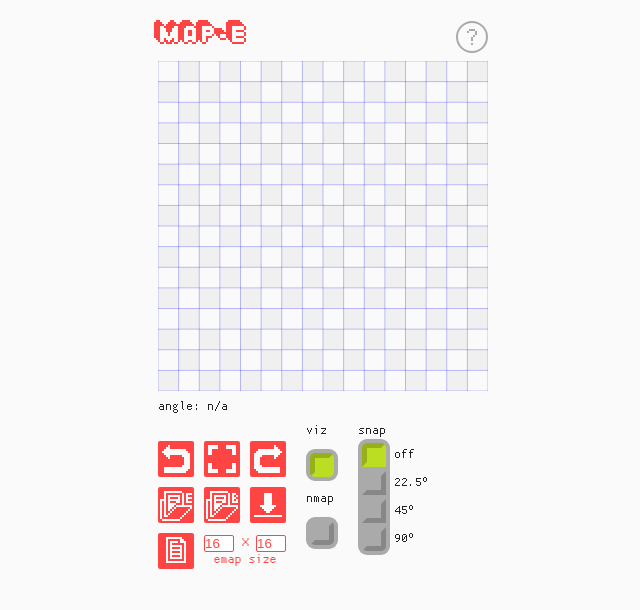
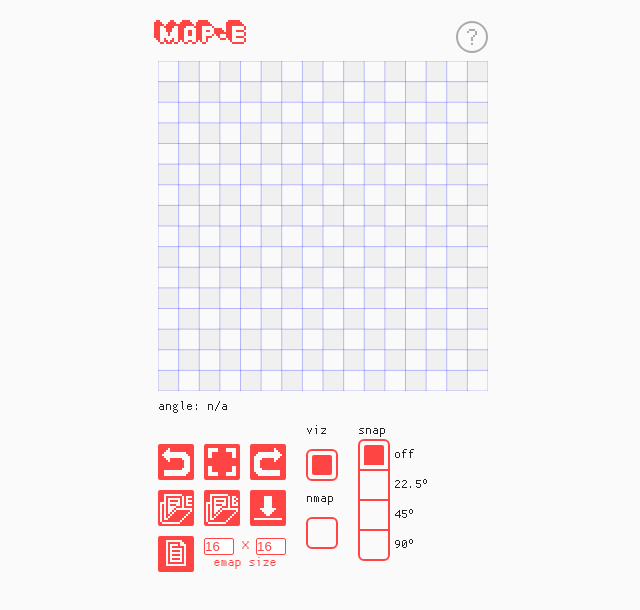
Before and after one commit to georgeolee/map-e, a React (Create React App) app: page / in a window 1280 px wide. Shown: the top 610 px of the page, without its empty margins (317-957 px from the left). Built offline with nearby package versions, Linux system fonts and the light colour scheme.

Commit message:
checkbox styling changes

```diff
--- a/src/App.css
+++ b/src/App.css
@@ -247,20 +247,12 @@ input[type="radio"], button{
 
 button.checkbox, .radio{
 
-  --color: var(--neutral-lighter);
-  --color-hover: var(--neutral-lighter-2);
-
-  --color-checked: var(--secondary);
-  --color-checked-hover: var(--secondary-lighter);
-
-  --darker: #0003;
-
-  --outline: var(--neutral-lighter);
+  --color: var(--primary);
+  --color-hover: var(--primary-lighter);
 
 
-  --border-width: 5px;
-  --shadow-width: 4px;
-  --border-radius: var(--border-width);
+  --border-width: 2px;
+  --border-radius: 6px;
 
   --width: 32px;
   --height: 32px;
@@ -270,28 +262,61 @@ button.checkbox, .radio{
 button.checkbox, .radio input{
 
   padding: 0;
-  width: calc(var(--width) - 2*var(--shadow-width));
-  height: calc(var(--height) - 2*var(--shadow-width));
-  background-color: var(--color);
+
+  width: var(--width);
+  height: var(--height);
+
+  background-color: transparent;
+
   border: var(--border-width) solid var(--color);
-  border-bottom-color: var(--darker);
-  border-right-color: var(--darker);
-  box-shadow: 0 0 0 var(--shadow-width) var(--outline);
-  margin: var(--shadow-width);
-}
 
-button.checkbox.checked, .radio input:checked{
-  --color: var(--color-checked);
-  --color-hover: var(--color-checked-hover);
-
-  border-color: transparent;
-  border-top-color: var(--darker);
-  border-left-color: var(--darker);
 }
 
 
+button.checkbox:after, .radio input::after{
+  content: "";
+  display: flex;
+  flex-grow: 1;
+  /* justify-content: center;
+  align-items: center; */
+
+
+  /* --offset: calc(var(--border-width)/2 + 1px); */
+  --offset: 4px;
+
+  border: var(--offset) solid transparent;
+  padding: 0;
+
+  border-radius: var(--border-radius);
+
+  width: calc(100% - 2*var(--offset));
+  height:calc(100% - 2*var(--offset));
+
+  box-shadow: inset 0 0 0 0px var(--color);
+}
+
+button.checkbox.checked:after, .radio input:checked::after{
+
+
+  box-shadow: inset 0 0 0 var(--width) var(--color);
+}
+
+
+
+/* pseudo */
+.radio+.radio input::after{
+  border-top-left-radius: 0;
+  border-top-right-radius: 0;
+}
+
+.radio:not(:last-child) input::after{
+  /* --color: #44f */
+  border-bottom-left-radius: 0;
+  border-bottom-right-radius: 0;
+}
+
 .radio+.radio{
-  margin-top: calc(-1*var(--shadow-width));
+  margin-top: calc(-1*var(--border-width));
 }
 
 .checkbox{
```
